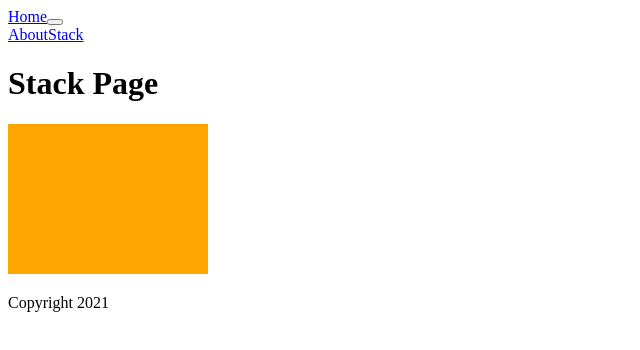
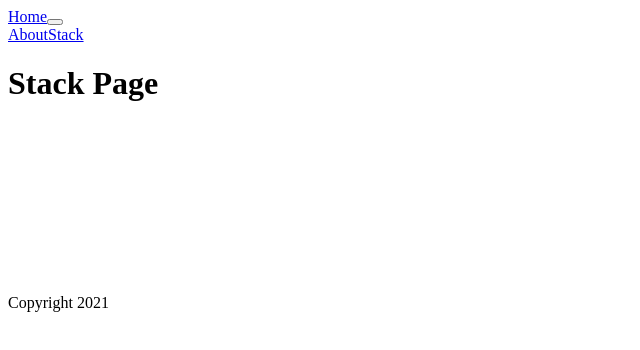
Before and after one commit to BirdHighway/CS-Visualized, a React app: page /stack in a window 1280 px wide. Shown: the top 350 px of the page, without its empty margins (0-640 px from the left). Built offline with nearby package versions, Linux system fonts and the light colour scheme; the HTML template or start-up script is replaced by a standard one.

Commit message:
remove d3 logic

```diff
--- a/client/src/components/pages/stack/StackVisualization.jsx
+++ b/client/src/components/pages/stack/StackVisualization.jsx
@@ -1,6 +1,4 @@
 import React from 'react';
-import * as d3 from 'd3';
-// import { useD3 } from '../../../hooks/useD3';
 
 class StackVisualization extends React.Component {
 
@@ -10,20 +8,14 @@ class StackVisualization extends React.Component {
   }
 
   componentDidMount() {
-    console.log(this.refSVG);
-    d3.select(this.refSVG.current)
-      .append('rect')
-      .attr('x', 0)
-      .attr('y', 0)
-      .attr('width', 200)
-      .attr('height', 300)
-      .attr('fill', 'orange');
   }
 
   render() {
     return (
       <div>
-        <svg ref={this.refSVG} />
+        <svg ref={this.refSVG} style={{
+          width: '100%'
+        }}/>
       </div>
     );
   }
```
